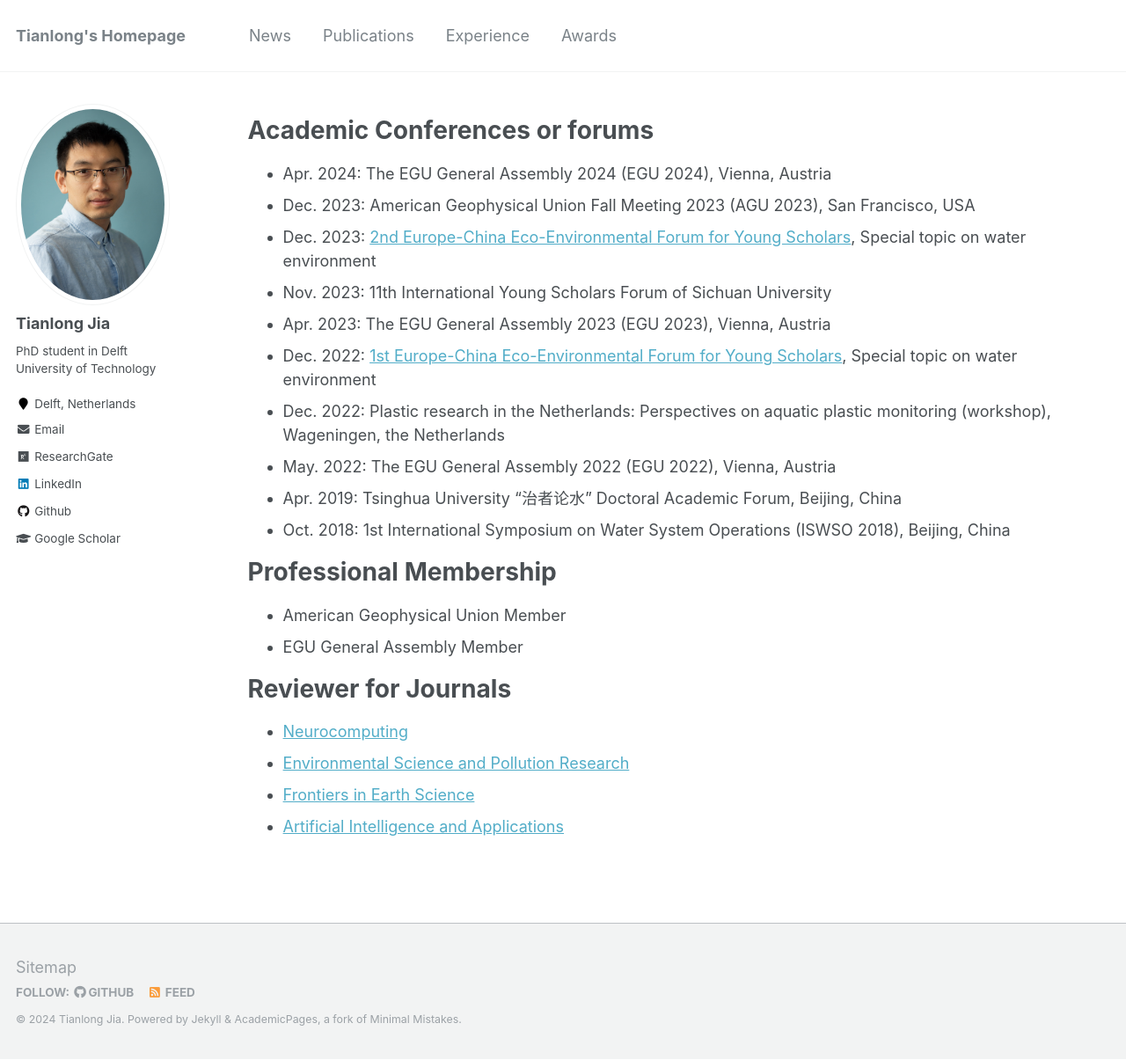
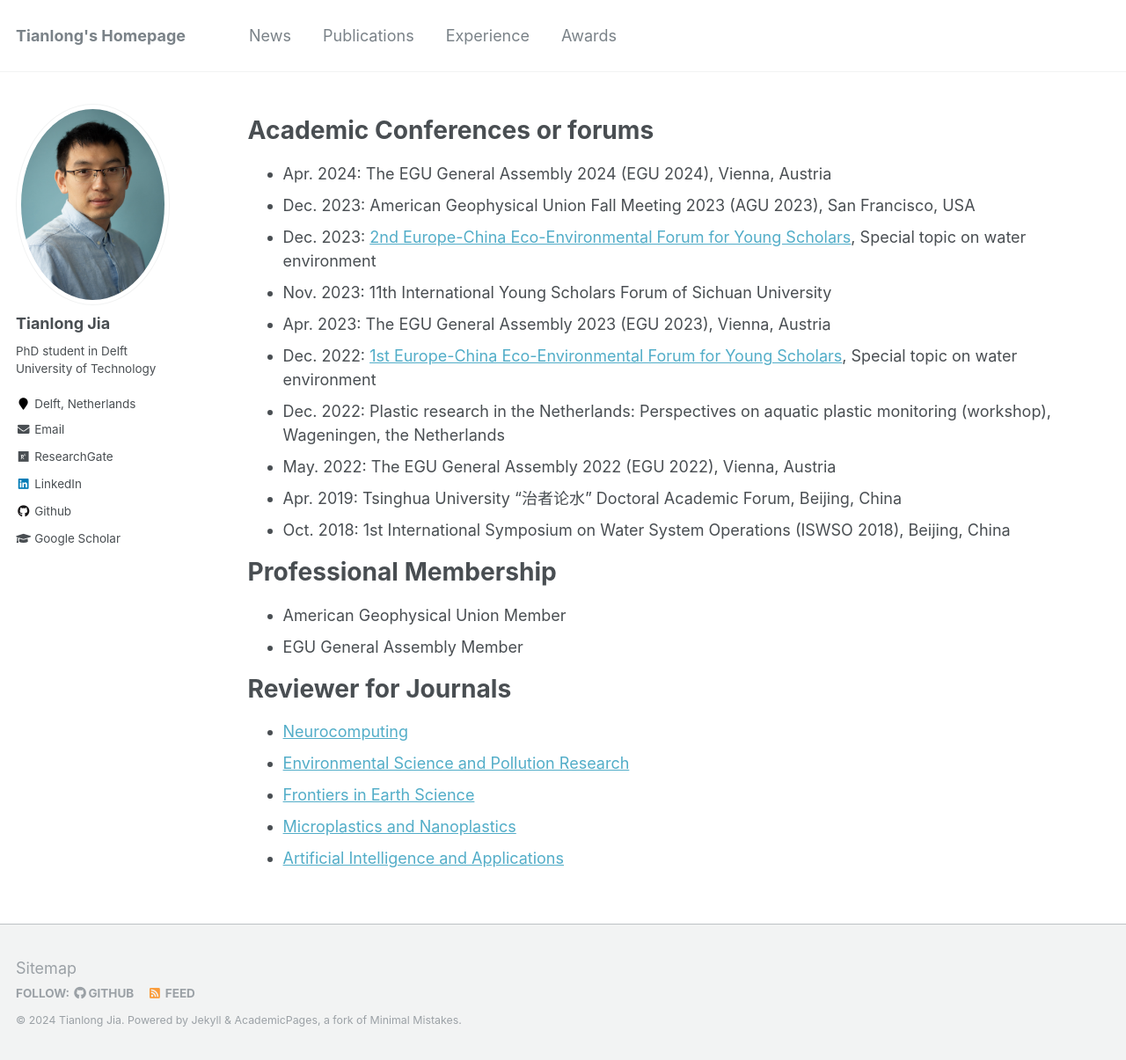
Before and after one commit to TianlongJia/TianlongJia.github.io, a Jekyll site: the page built from _pages/experience.md, in a window 1280 px wide and 1205 px high. Shown: the whole window at 88% size. Built offline with Jekyll 4.4.1, drawn with Linux system fonts in a browser that asks for light colours.

Commit message:
update 12.18

```diff
--- a/_pages/experience.md
+++ b/_pages/experience.md
@@ -25,6 +25,7 @@ author_profile: true
 - [Neurocomputing](https://www.journals.elsevier.com/neurocomputing)
 - [Environmental Science and Pollution Research](https://www.springer.com/11356)
 - [Frontiers in Earth Science](https://www.frontiersin.org/journals/earth-science)
+- [Microplastics and Nanoplastics](https://microplastics.springeropen.com/)
 - [Artificial Intelligence and Applications](https://ojs.bonviewpress.com/index.php/AIA/index)
 
 <!-- # Reviewer for Conferences -->
```
